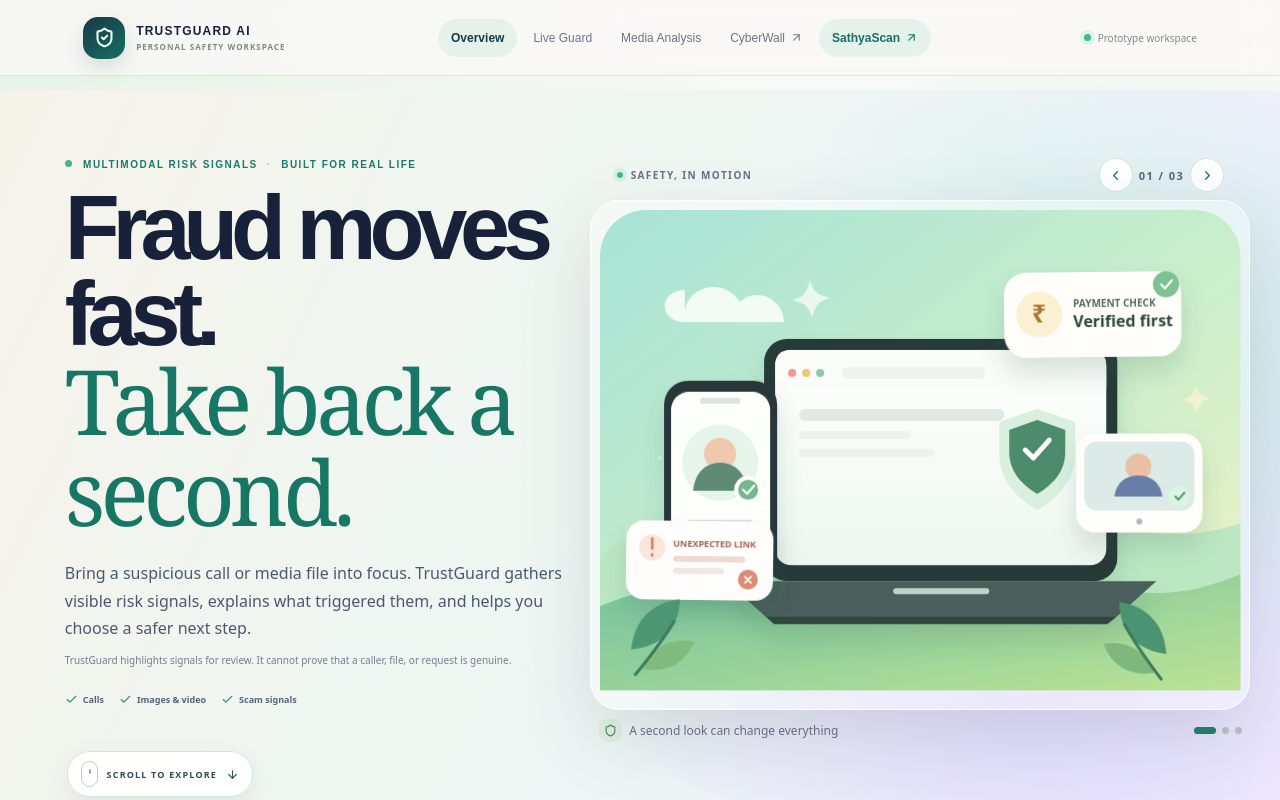
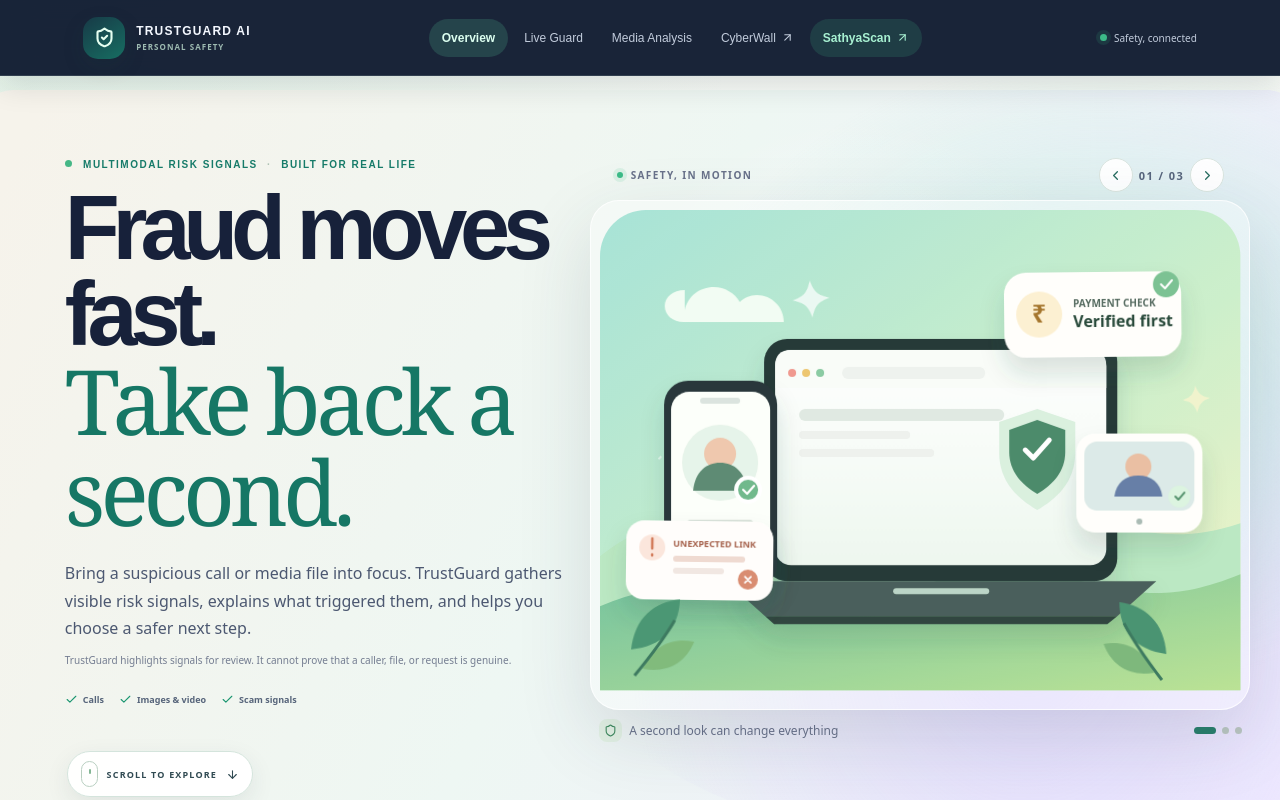
Before and after one commit to Maziyaaaaay/trustguard-ai, a React (Vite) app in the folder frontend/: page / in a window 1280 px wide. Shown: the top 800 px of the page. Built offline with nearby package versions, Linux system fonts and the light colour scheme.

Commit message:
Clarify unverified media results and refresh dark navigation

```diff
--- a/frontend/src/App.css
+++ b/frontend/src/App.css
@@ -397,12 +397,18 @@
   background: #f8f7f3;
   font-family: "Avenir Next", Avenir, ui-sans-serif, system-ui, sans-serif;
 }
-.tg-header { padding-inline: clamp(20px, 6.5vw, 104px); border-color: rgba(26,35,59,.1); background: rgba(250,249,246,.86); }
+.tg-header { padding-inline: clamp(20px, 6.5vw, 104px); border-color: rgba(198, 231, 219, .14); background: rgba(16, 28, 48, .96); box-shadow: 0 10px 30px rgba(10, 22, 40, .12); }
 .tg-brand-mark { color: #e5fff1; background: linear-gradient(145deg,#173a47,#176e62); box-shadow: 0 8px 21px #123f3926; }
+.tg-brand-copy strong { color: #f4f8ff; }
+.tg-brand-copy small { color: #9ebbb2; }
 .tg-brand-copy strong,.tg-nav-item,.tg-nav-specialist { font-family: "Space Grotesk", sans-serif; }
-.tg-nav-item,.tg-nav-specialist { color:#6e7485; }
-.tg-nav-item:hover,.tg-nav-specialist:hover { color:#153e49;background:#e9f3ee; }
-.tg-nav-item.active { color:#163c46;background:#e5f2ea; }
+.tg-nav-item,.tg-nav-specialist { color:#c2ccdc; }
+.tg-nav-item:hover,.tg-nav-specialist:hover { color:#f2fff8;background:rgba(122, 210, 177, .14); }
+.tg-nav-item.active { color:#dcfff0;background:rgba(86, 193, 151, .2); }
+.tg-nav-specialist.tg-nav-sathya { color:#a8f1d2;background:rgba(68, 181, 139, .17); }
+.tg-nav-specialist.tg-nav-sathya:hover { color:#eafff6;background:rgba(68, 181, 139, .28); }
+.tg-header-status { color:#c2ccdc; }
+.tg-header-status i { background:#58d2a0; box-shadow:0 0 0 4px rgba(88, 210, 160, .15); }
 .tg-header-status i,.tg-art-caption i { background:#3cbb88; box-shadow:0 0 0 4px #3cbb8820; }
 .tg-main { width:min(1220px,calc(100% - 60px)); }
 .tg-hero { min-height:660px; padding:82px 2% 64px; }
@@ -536,8 +542,8 @@
 
 /* Legibility, verified reporting and calmer pointer-responsive motion. */
 .tg-nav { gap:3px; }
-.tg-nav-specialist.tg-nav-sathya { color:#176e62;background:#e5f2ea;font-weight:750; }
-.tg-nav-specialist.tg-nav-sathya:hover { background:#d8eee3; }
+.tg-nav-specialist.tg-nav-sathya { color:#a8f1d2;background:rgba(68,181,139,.17);font-weight:750; }
+.tg-nav-specialist.tg-nav-sathya:hover { color:#eafff6;background:rgba(68,181,139,.28); }
 .tg-hero-copy { padding-bottom:36px; }
 .tg-hero-proof { margin-top:25px; }
 .tg-hero-art-wrap { transform:none; perspective:1200px; }
--- a/frontend/src/App.jsx
+++ b/frontend/src/App.jsx
@@ -408,7 +408,7 @@
       <header className="tg-header">
         <button className="tg-brand" type="button" onClick={goHome} aria-label="TrustGuard AI home">
           <span className="tg-brand-mark" aria-hidden="true"><ShieldCheck size={21} strokeWidth={2.4} /></span>
-          <span className="tg-brand-copy"><strong>TRUSTGUARD AI</strong><small>PERSONAL SAFETY WORKSPACE</small></span>
+          <span className="tg-brand-copy"><strong>TRUSTGUARD AI</strong><small>PERSONAL SAFETY</small></span>
         </button>
 
         <nav className="tg-nav" aria-label="Main navigation">
@@ -418,7 +418,7 @@
         <a className="tg-nav-specialist" href="https://wa.me/919497964163" target="_blank" rel="noopener noreferrer">CyberWall <ArrowUpRight size={13} /></a>
           <a className="tg-nav-specialist tg-nav-sathya" href="https://wa.me/919074871768" target="_blank" rel="noopener noreferrer">SathyaScan <ArrowUpRight size={13} /></a>
         </nav>
-        <span className="tg-header-status"><i /> Prototype workspace</span>
+        <span className="tg-header-status"><i /> Safety, connected</span>
       </header>
 
       <main className="tg-main">
--- a/frontend/src/pages/MediaAnalysis.jsx
+++ b/frontend/src/pages/MediaAnalysis.jsx
@@ -247,14 +247,15 @@
             </div>
           ) : result ? (
             <div className="ma-result-content">
-              <div className={`ma-score-card ${level.toLowerCase()}`}>
+              <div className={`ma-score-card ${level === "HIGH" ? "high" : "medium"}`}>
                 <div className="ma-score-ring" style={{ "--score": `${score}%` }}>
                   <span>{score}<small>/100</small></span>
                 </div>
                 <div className="ma-score-copy">
-                  <span className="ma-kicker">{result.media_type || kind.toUpperCase()} RISK INDICATOR</span>
-                  <strong>{level} {level === "HIGH" ? "RISK" : level === "MEDIUM" ? "REVIEW" : "RISK"}</strong>
+                  <span className="ma-kicker">{result.media_type || kind.toUpperCase()} ANOMALY SCORE · AUTHENTICITY UNVERIFIED</span>
+                  <strong>{level === "HIGH" ? "HIGH RISK · VERIFY SOURCE" : "AUTHENTICITY UNVERIFIED"}</strong>
                   <p>{result.summary || "Review the signals below with the original file."}</p>
+                  <p>AI detection is unavailable. This score cannot classify the file as real, AI-generated, or fraudulent.</p>
                 </div>
               </div>
 
```
Also changed, not shown: 1 other file (tests, documents, lock files or other folders).
